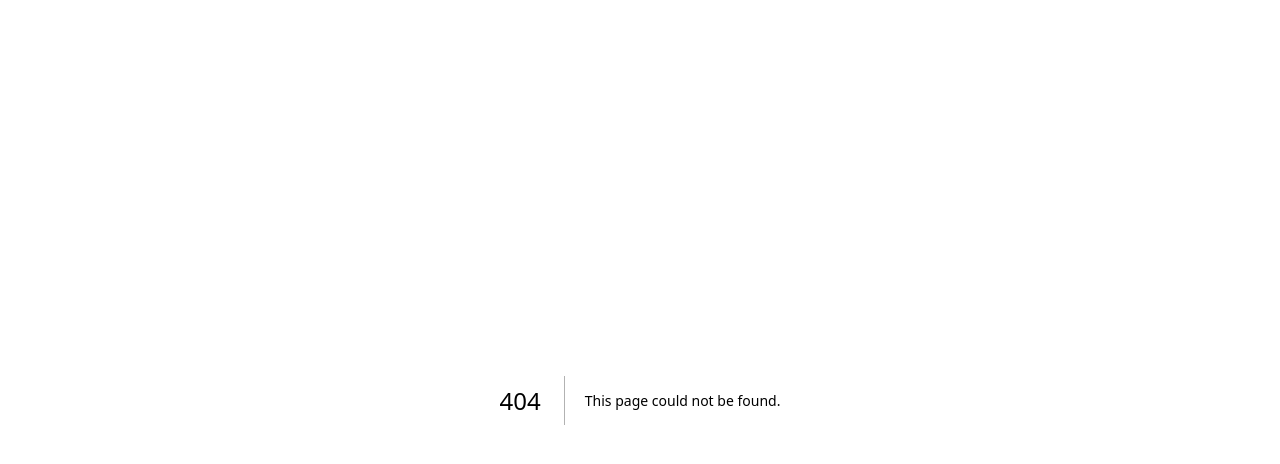
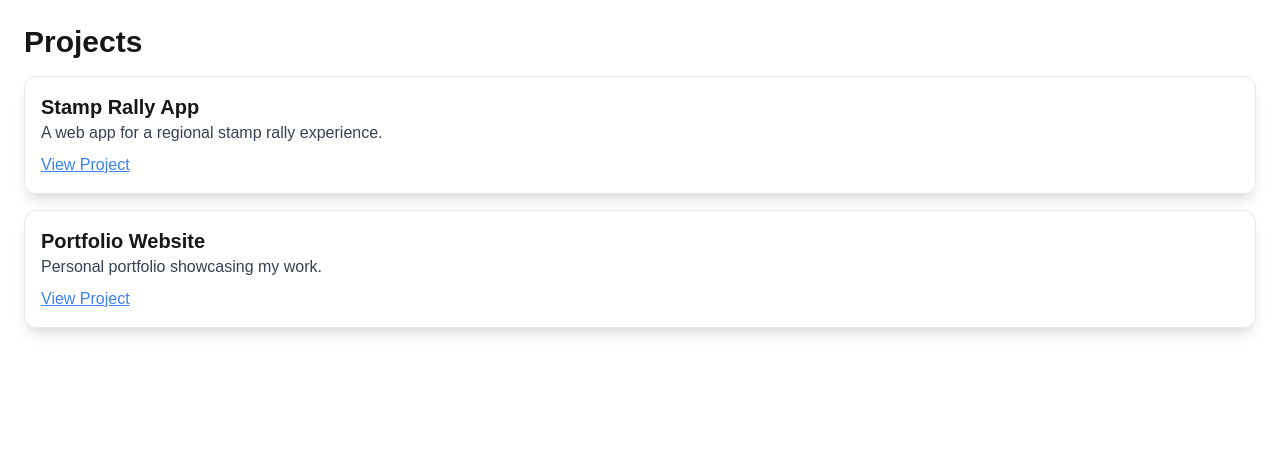
Before and after one commit to s-taku0502/portfolio, a Next.js app: page /projects in a window 1280 px wide. Before the commit this address had no page. Shown: the top 464 px of the page. Built offline with nearby package versions, Linux system fonts and the light colour scheme.

Commit message:
make:プロジェクト一覧のテンプレート作成

```diff
--- /dev/null
+++ b/src/app/projects/page.js
@@ -0,0 +1,26 @@
+const projects = [
+    { title: "Stamp Rally App", description: "A web app for a regional stamp rally experience.", link: "#" },
+    { title: "Portfolio Website", description: "Personal portfolio showcasing my work.", link: "#" },
+  ];
+
+  export default function ProjectsPage() {
+    return (
+      <main className="p-6">
+        <h1 className="text-3xl font-bold mb-4">Projects</h1>
+        <div className="grid gap-4">
+          {projects.map((project, index) => (
+            <div key={index} className="border p-4 rounded-xl shadow-lg">
+              <h2 className="text-xl font-semibold">{project.title}</h2>
+              <p className="text-base text-gray-700">{project.description}</p>
+              <a
+                href={project.link}
+                className="text-blue-500 underline mt-2 inline-block"
+              >
+                View Project
+              </a>
+            </div>
+          ))}
+        </div>
+      </main>
+    );
+  }
```
